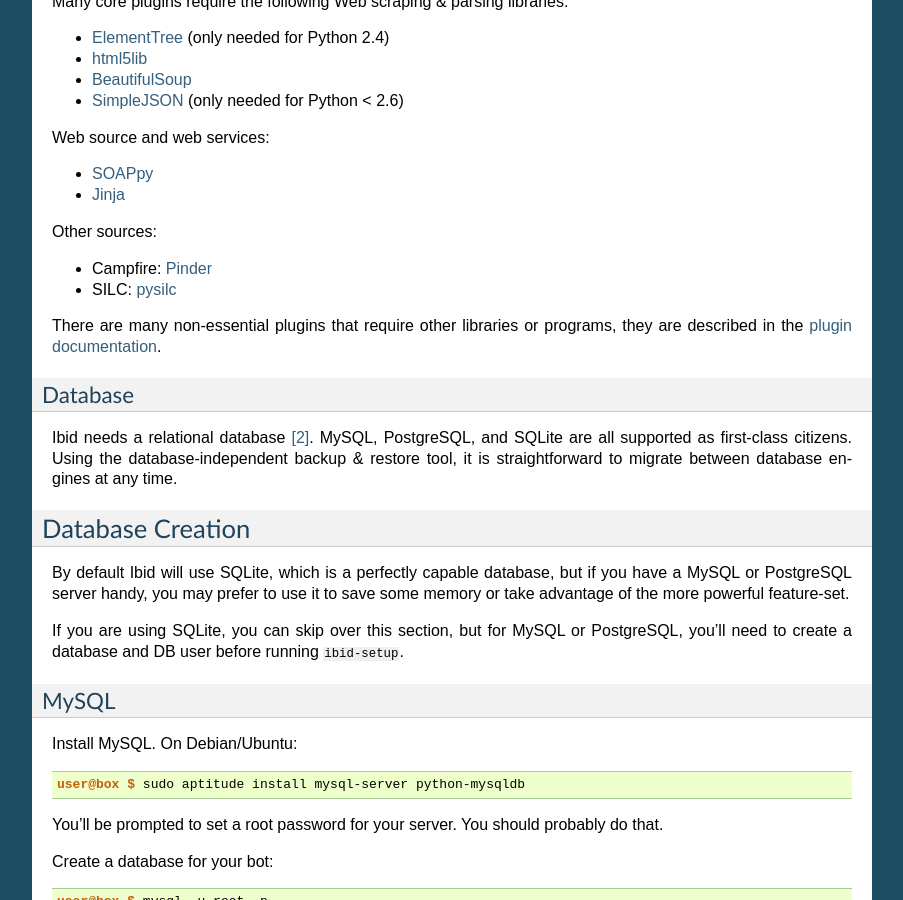
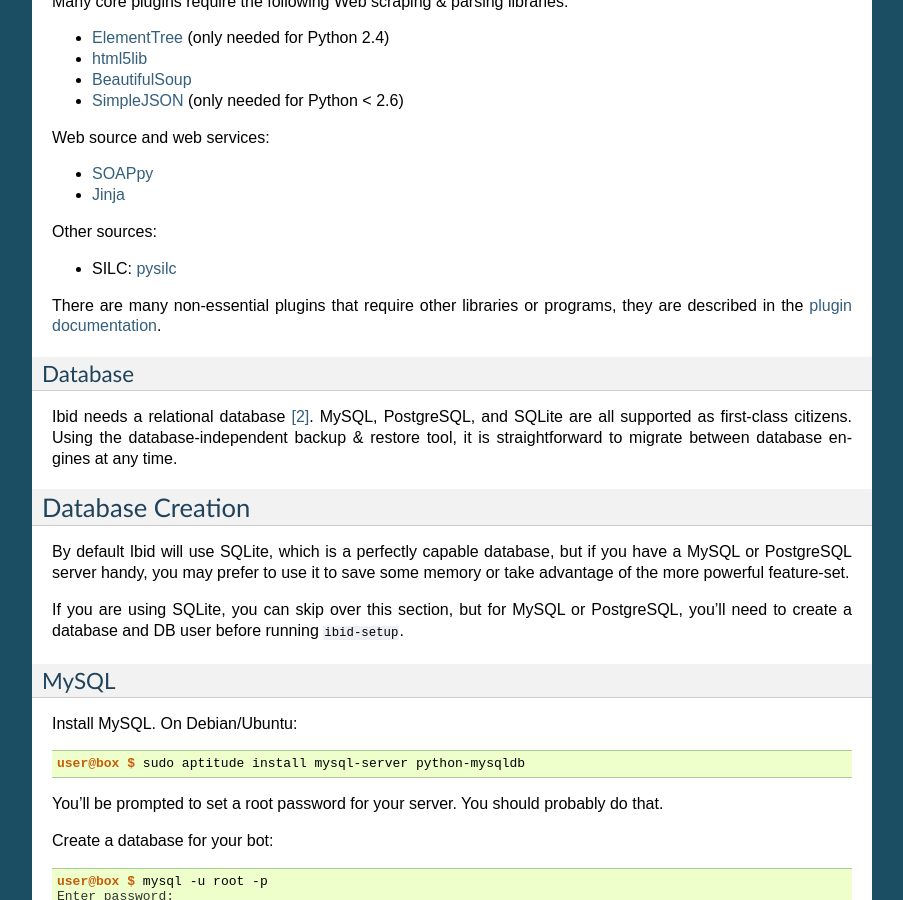
Before and after one commit to ibid/ibid, a Sphinx documentation site: the page built from docs/install.rst, in a window 1280 px wide and 900 px high, scrolled down 877 px. Shown: the whole window, without its empty margins (198-1101 px from the left). Built offline with Sphinx 7.4.7, drawn with Linux system fonts in a browser that asks for light colours.

Commit message:
Pinder no longer needed

```diff
--- a/docs/install.rst
+++ b/docs/install.rst
@@ -66,7 +66,6 @@
 
 Other sources:
 
-* Campfire: `Pinder <http://dev.oluyede.org/pinder/>`_
 * SILC: `pysilc <http://www.liquidx.net/pysilc/>`_
 
 There are many non-essential plugins that require other libraries or programs,
```
